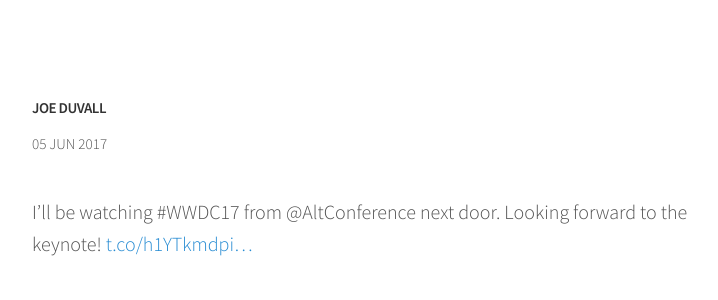
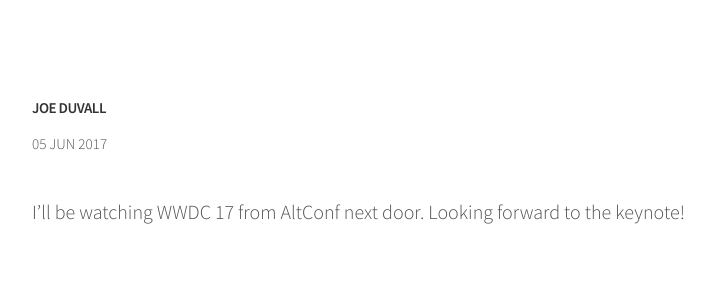
Before and after one commit to joeduvall4/joeduvall4.github.io.old, a Jekyll site: the page built from _posts/2017-06-05-t871750893565132801.md, in a window 1280 px wide. Shown: the top 300 px of the page, without its empty margins (248-966 px from the left). Built offline with Jekyll 4.4.1, drawn with Linux system fonts in a browser that asks for light colours.

Commit message:
Mirroring from Micro.blog.

```diff
--- a/_posts/2017-06-05-t871750893565132801.md
+++ b/_posts/2017-06-05-t871750893565132801.md
@@ -5,4 +5,4 @@ audio:
 date: 2017-06-05 08:29:44 -0700
 guid: http://joe.duvall.micro.blog/2017/06/05/t871750893565132801.html
 ---
-I’ll be watching #WWDC17 from @AltConference next door. Looking forward to the keynote! [t.co/h1YTkmdpi...](https://t.co/h1YTkmdpiS)
+I’ll be watching WWDC 17 from AltConf next door. Looking forward to the keynote!
```
